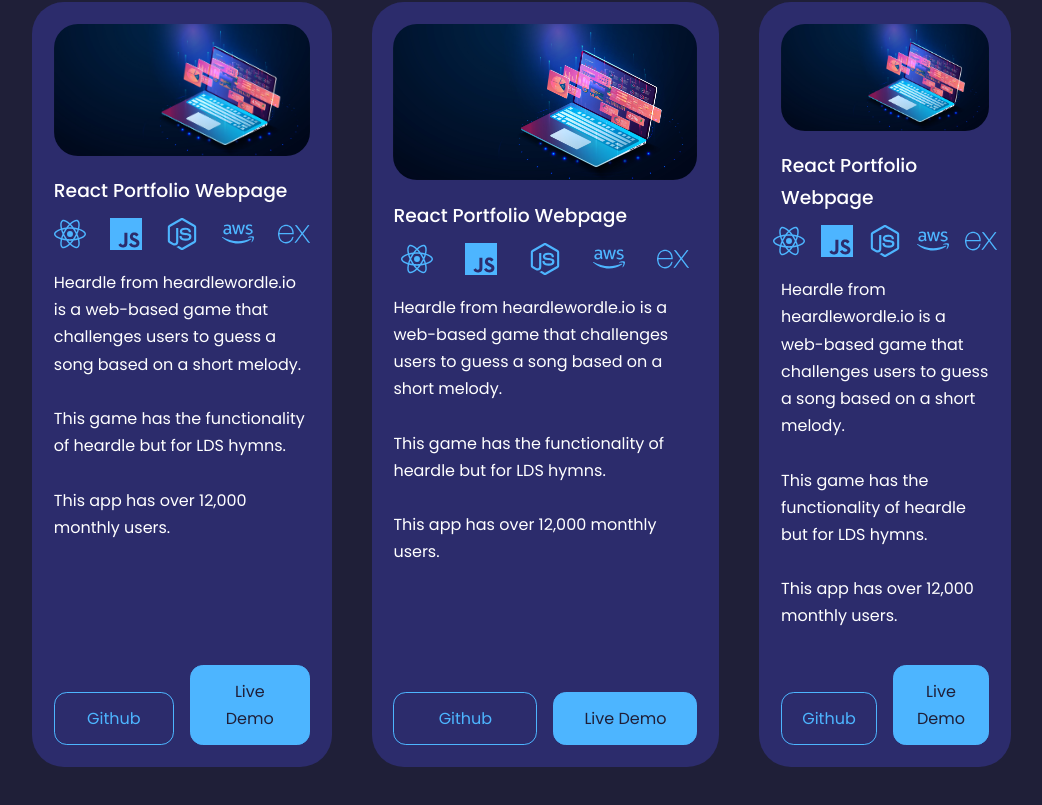
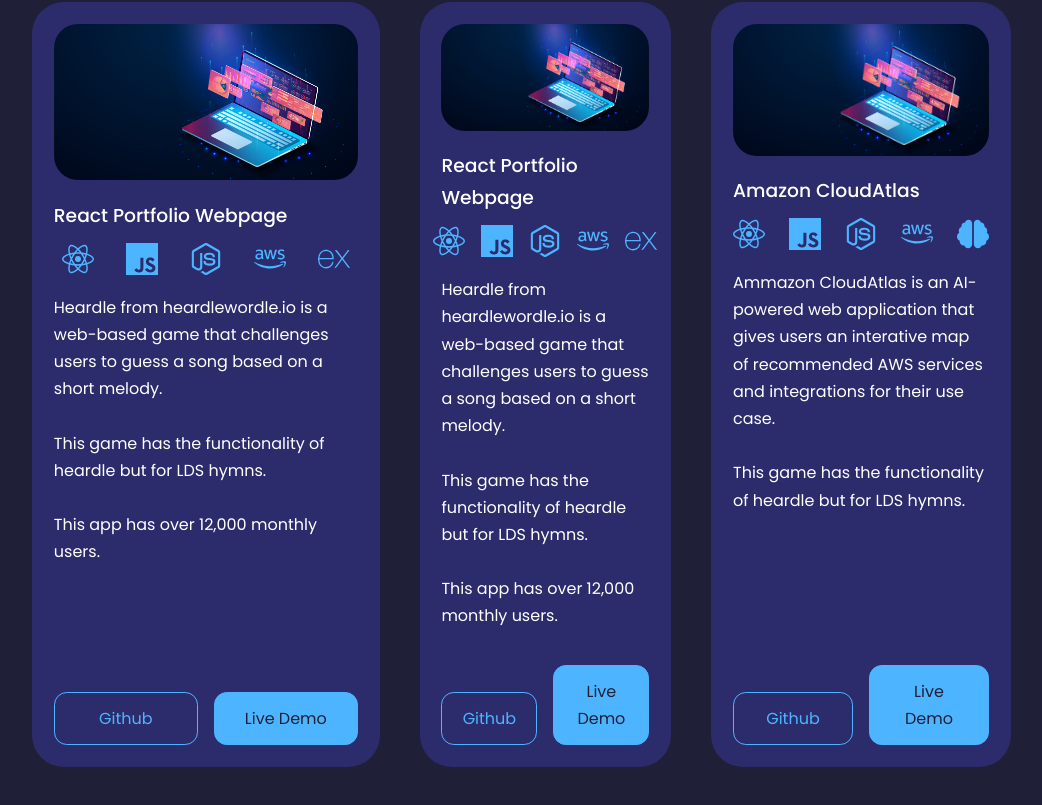
Before and after one commit to tbacon20/react-portfolio, a React (Create React App) app in the folder client/: page / in a window 1280 px wide. Shown: the part 3611-4416 px from the top of the page, without its empty margins (128-1170 px from the left). Built offline with nearby package versions, Linux system fonts and the light colour scheme.

Commit message:
removing redundancies

```diff
--- a/client/src/components/projects/Projects.jsx
+++ b/client/src/components/projects/Projects.jsx
@@ -39,22 +39,6 @@ import ProjectItem from "./ProjectItem";
 
 export const Projects = () => {
   const projectData = [
-    {
-      projectName: "React Portfolio Webpage",
-      link: [
-        "https://github.com/mkbarnum/hymnle",
-        "https://hymnle.com",
-      ],
-      img: IMG1,
-      alt: "Hymnle Game",
-      projectDescription: [
-        "Heardle from heardlewordle.io is a web-based game that challenges users to guess a song based on a short melody.",
-        "This game has the functionality of heardle but for LDS hymns.",
-        "This app has over 12,000 monthly users."
-      ],
-      icons: [SiReact, SiJavascript, SiNodedotjs, SiAmazonaws, SiExpress],
-      languages: ["React", "node.js", "JavaScript", "AWS"],
-    },
     {
       projectName: "React Portfolio Webpage",
       link: [
```
